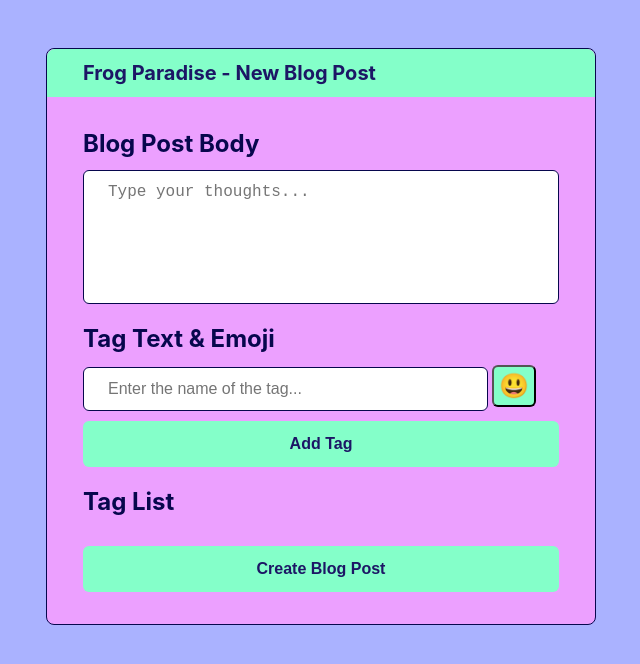
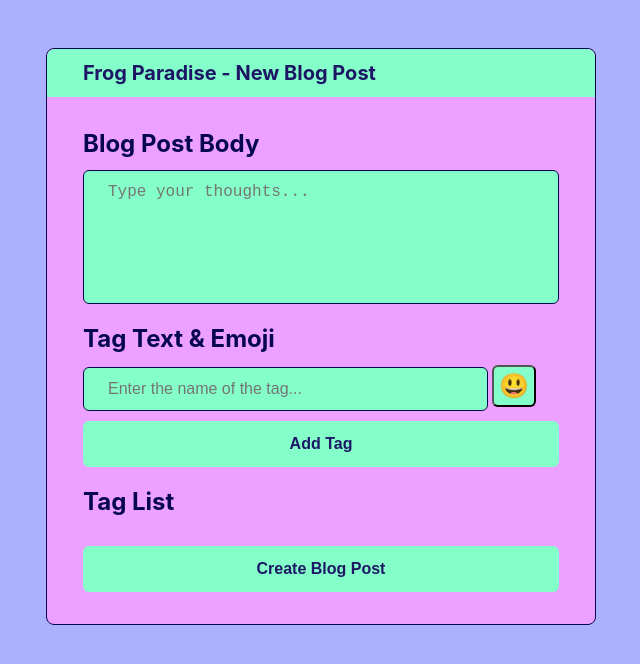
Before and after one commit to UnusualFrog/Blog-Post-JSON-Writer, a plain HTML site: page index.html in a window 1280 px wide. Shown: the whole page, without its empty margins (319-959 px from the left). Drawn offline with Linux system fonts and the light colour scheme.

Commit message:
changed text area background to green

```diff
--- a/styles.css
+++ b/styles.css
@@ -52,10 +52,10 @@
             padding: 12px 24px;
             border-radius: 6px;
             border: 1px solid #07074d;
-            background: white;
+            background: #84ffc9;
             font-weight: 500;
             font-size: 16px;
-            color: #6b7280;
+            color: #07074d;
             outline: none;
             resize: none;
         }
@@ -184,12 +184,17 @@
             padding: 12px 24px;
             border-radius: 6px;
             border: 1px solid #07074d;
-            background: white;
+            background: #84ffc9;
             font-weight: 500;
             font-size: 16px;
-            color: #6b7280;
+            color: #07074d;
             outline: none;
             resize: none;
+        }
+
+        .tag-text-area:focus {
+            border-color: #84ffc9;
+            box-shadow: 0px 3px 8px rgba(0, 0, 0, 0.05);
         }
 
         #tagError {
```
